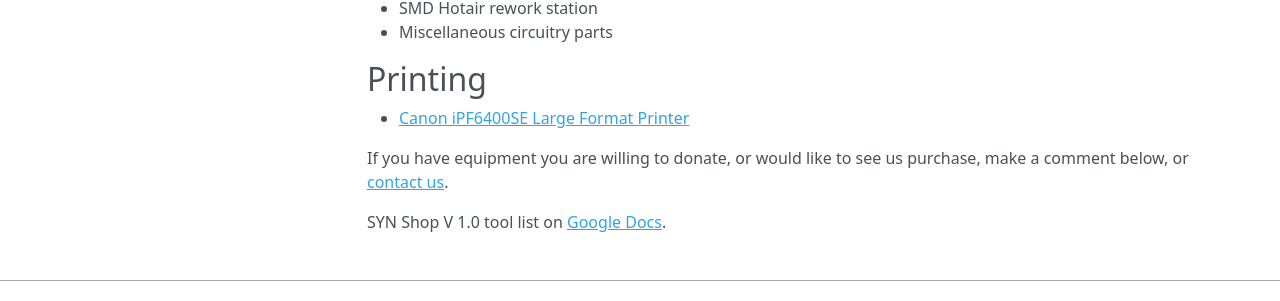
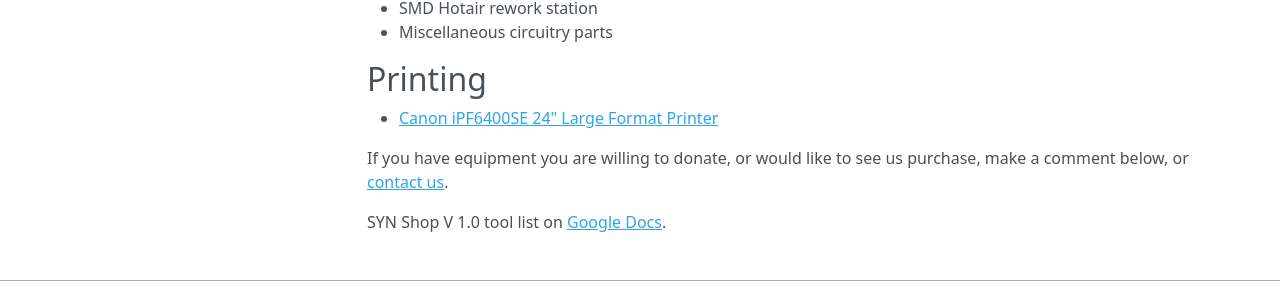
Before and after one commit to synshop/rtfm, an MkDocs documentation site: the page built from docs/users/SYN Shop Tool List.md, in a window 1280 px wide and 900 px high, scrolled down 1702 px. Shown: the part 563-864 px from the top of the window. Built offline with MkDocs 1.6.1, drawn with Linux system fonts in a browser that asks for light colours; nearby versions of some CDN libraries.

Commit message:
fix link to large printer from equipment page

```diff
--- a/docs/users/SYN Shop Tool List.md
+++ b/docs/users/SYN Shop Tool List.md
@@ -95,16 +95,10 @@
 
 ## Printing
 
-* [Canon iPF6400SE Large Format Printer](https://www.usa.canon.com/support/p/imageprograf-ipf6400)
+* [Canon iPF6400SE 24" Large Format Printer](/users/Equipment/Large Format Printer/)
 
  If you have equipment you are willing to donate, or would like to see us
  purchase, make a comment below, or [contact us](https://synshop.org/contact).
 
 
-
-
-
-
-
-
 SYN Shop V 1.0 tool list on [Google Docs](https://docs.google.com/spreadsheet/pub?hl=en_US&hl=en_US&key=0AiEeg-U7TrF4dEo1WFdSYWdCcXZYNUR2N0RNajNHSVE&single=true&gid=0&output=html).
```
Also changed, not shown: docs/users/Equipment/Large Format Printer.md (+2 -0 lines).
